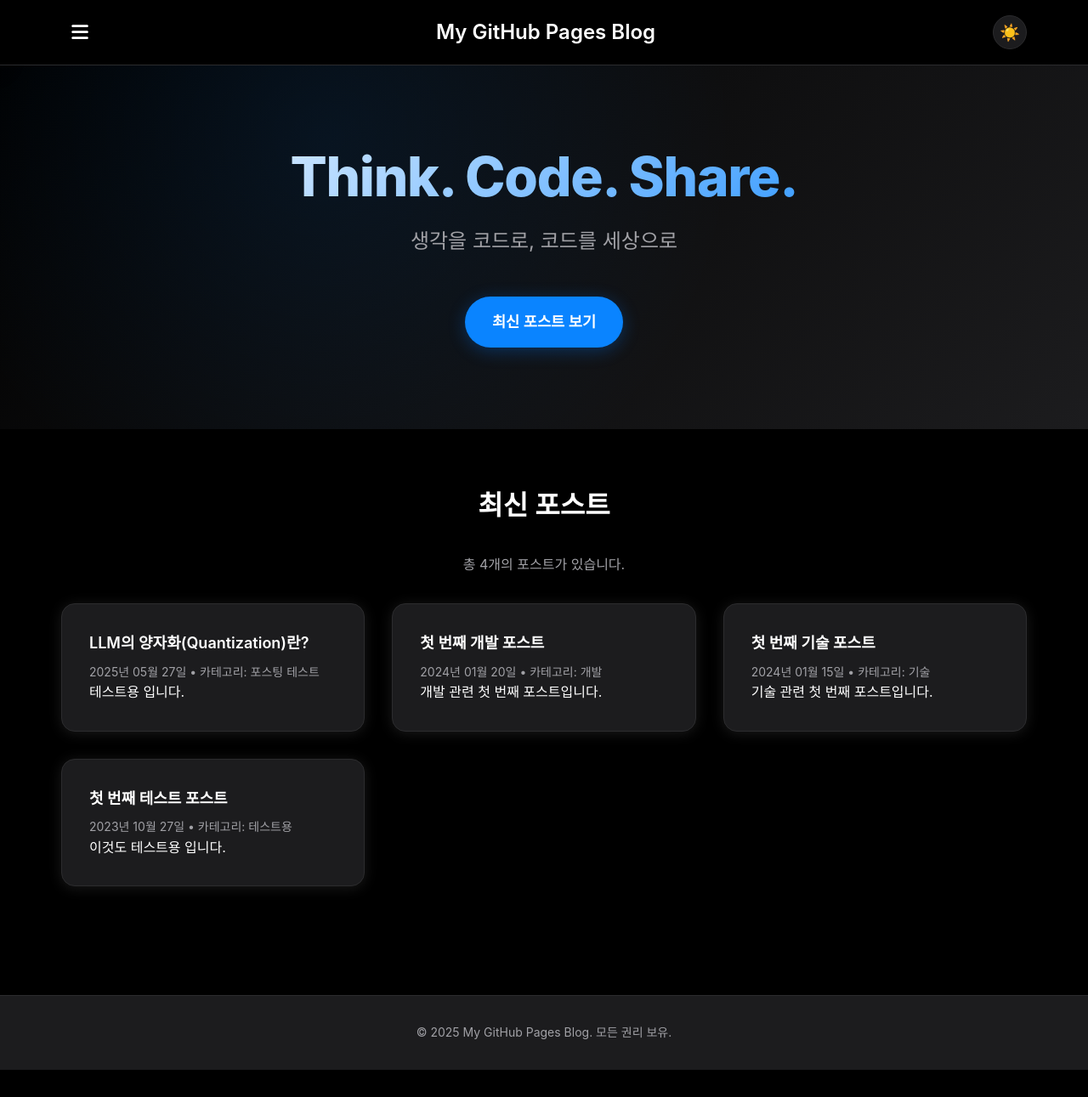
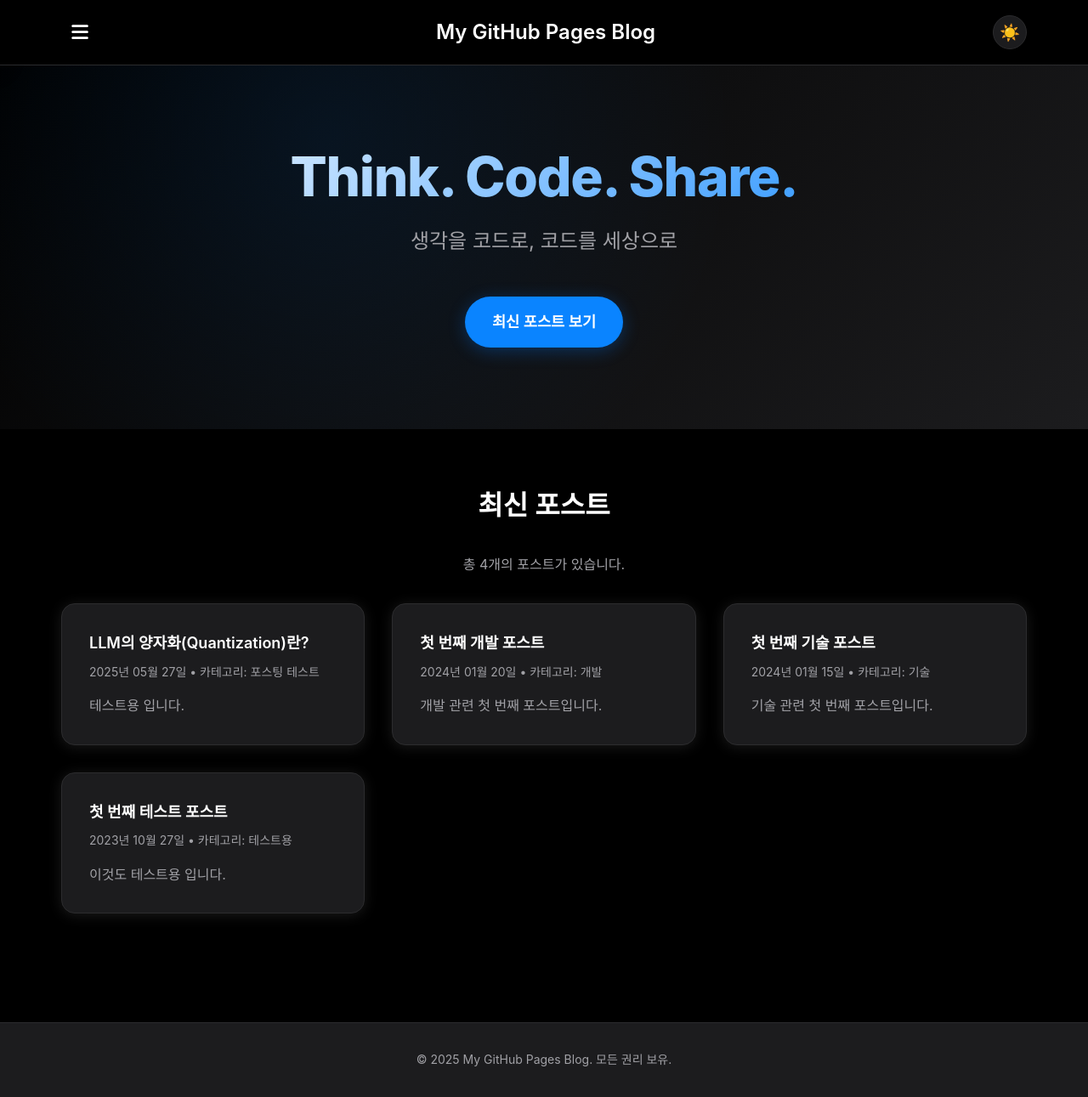
Before and after one commit to jihoonyDev/jihoonyDev.github.io, a Jekyll site: the page built from index.html, in a window 1280 px wide and 1291 px high. Shown: the whole window at 85% size. Built offline with Jekyll 4.4.1, drawn with Linux system fonts in a browser that asks for light colours.

Commit message:
index 수정

```diff
--- a/404.html
+++ b/404.html
@@ -13,7 +13,6 @@
         </p>
         <div style="display: flex; gap: 1rem; justify-content: center; flex-wrap: wrap;">
             <a href="{{ '/' | relative_url }}" class="cta-button">홈으로 돌아가기</a>
-            <a href="{{ '/sitemap.xml' | relative_url }}" class="cta-button" style="background: transparent; color: var(--primary-color); border: 1px solid var(--primary-color);">사이트맵 보기</a>
         </div>
     </div>
 </section>
--- a/assets/css/style.css
+++ b/assets/css/style.css
@@ -484,6 +484,31 @@
     color: var(--accent-color);
 }
 
+/* Post card link styles */
+.posts-grid > a {
+    text-decoration: none;
+    color: inherit;
+    display: block;
+}
+
+.posts-grid > a:hover {
+    text-decoration: none;
+    color: inherit;
+}
+
+.post-card h3 {
+    color: var(--text-color);
+    font-weight: 600;
+    font-size: 1.125rem;
+    margin-bottom: 0.5rem;
+}
+
+.post-card p {
+    color: var(--secondary-text);
+    line-height: 1.6;
+    margin-top: 1rem;
+}
+
 .post-meta {
     color: var(--secondary-text);
     font-size: 0.875rem;
--- a/index.html
+++ b/index.html
@@ -23,8 +23,9 @@
         <div class="posts-grid">
             {% assign sorted_posts = site.posts | sort: 'date' | reverse %}
             {% for post in sorted_posts limit:12 %}
+            <a href="{{ post.url | relative_url }}">
                 <article class="post-card">
-                <a href="{{ post.url | relative_url }}">{{ post.title }}</a>
+                    <h3>{{ post.title }}</h3>
                     <div class="post-meta">
                         {{ post.date | date: "%Y년 %m월 %d일" }}
                         {% if post.categories.size > 0 %}
@@ -35,6 +36,7 @@
                     <p>{{ post.excerpt | strip_html | truncatewords: 20 }}</p>
                     {% endif %}
                 </article>
+            </a>
             {% endfor %}
 
             {% if site.posts.size == 0 %}
```
Lines whose indentation alone changed are shown as unchanged.
